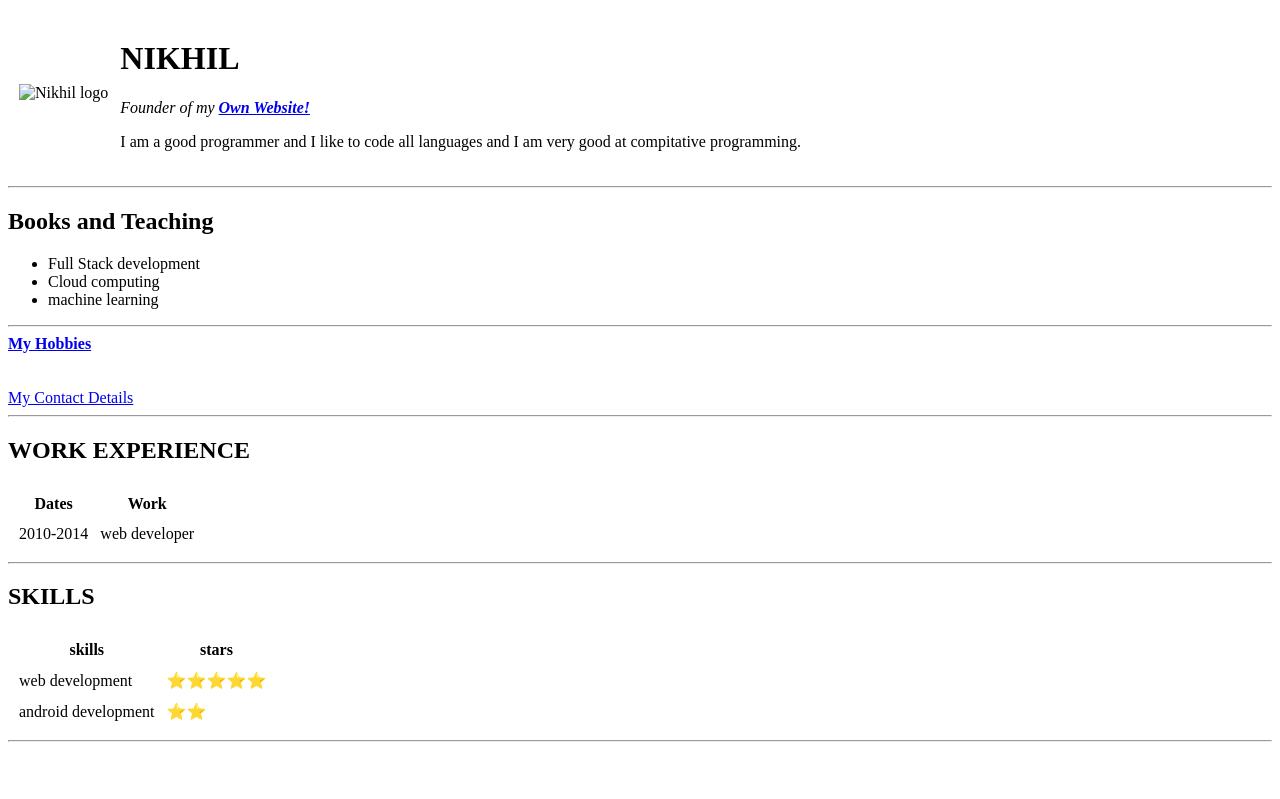
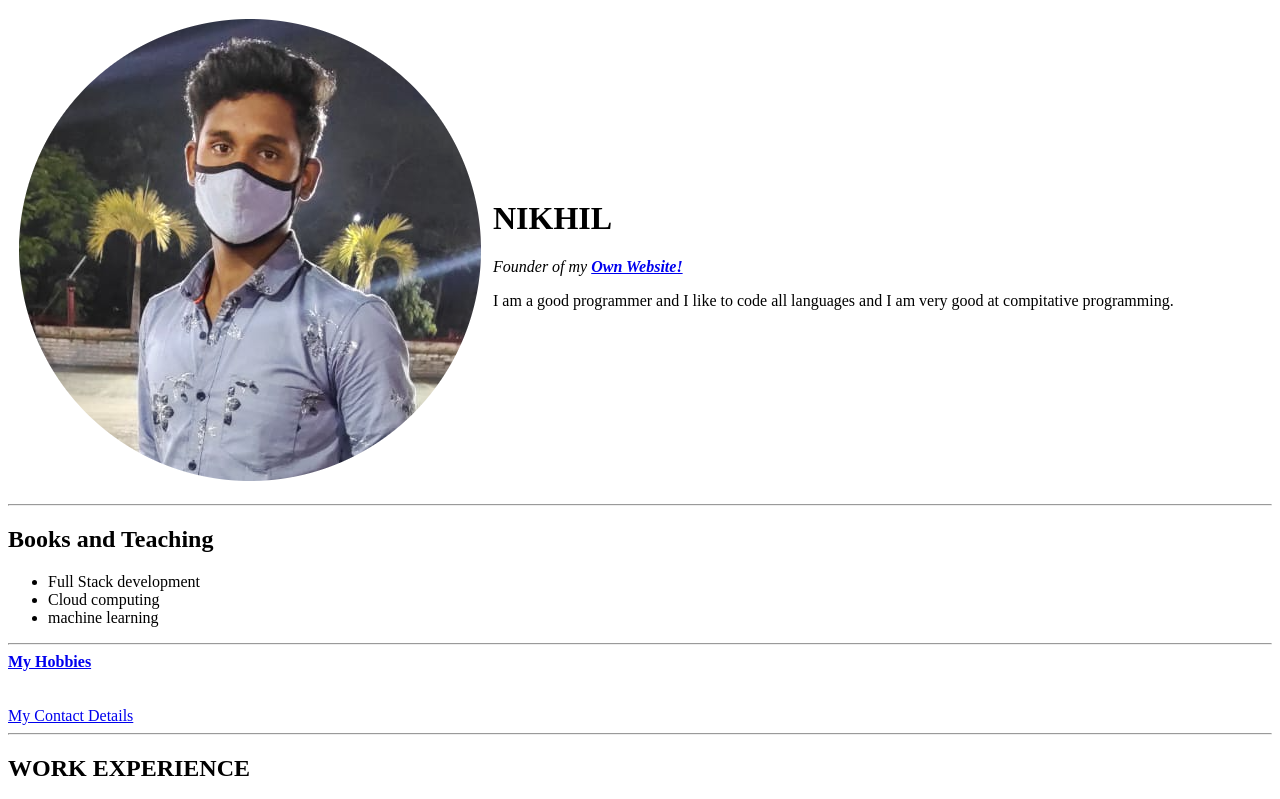
Before and after one commit to paidynikhil/cv, a plain HTML site: page index.html in a window 1280 px wide. Shown: the top 799 px of the page. Drawn offline with Linux system fonts and the light colour scheme.

Commit message:
image problem

```diff
--- a/index.html
+++ b/index.html
@@ -11,7 +11,7 @@
 <body>
  <table cellspacing=10>
   <tr>
-    <td><img src="images/nikhil.png" alt="Nikhil logo"></td>
+    <td><img src="nikhil.png" alt="Nikhil logo"></td>
     <td>
       <h1>NIKHIL</h1>
       <p>
```
